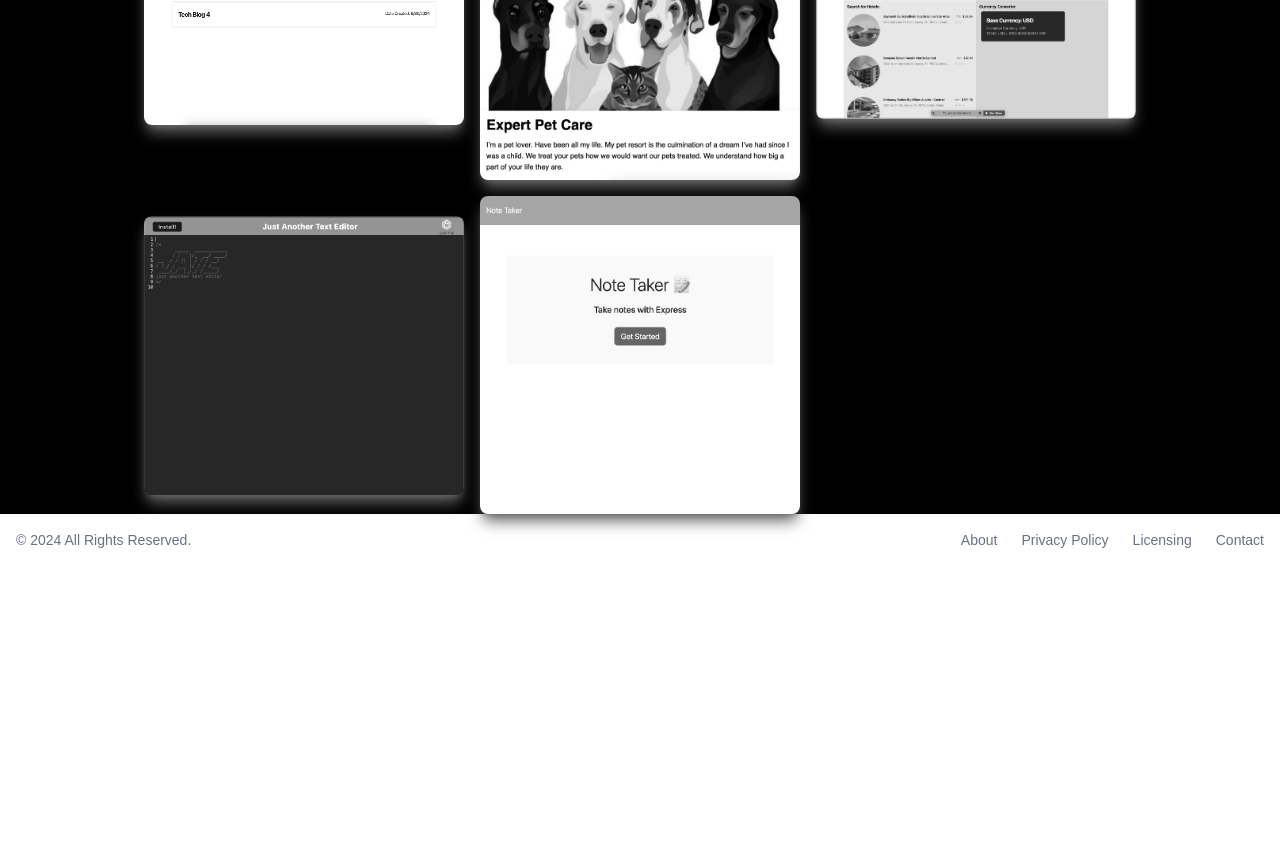
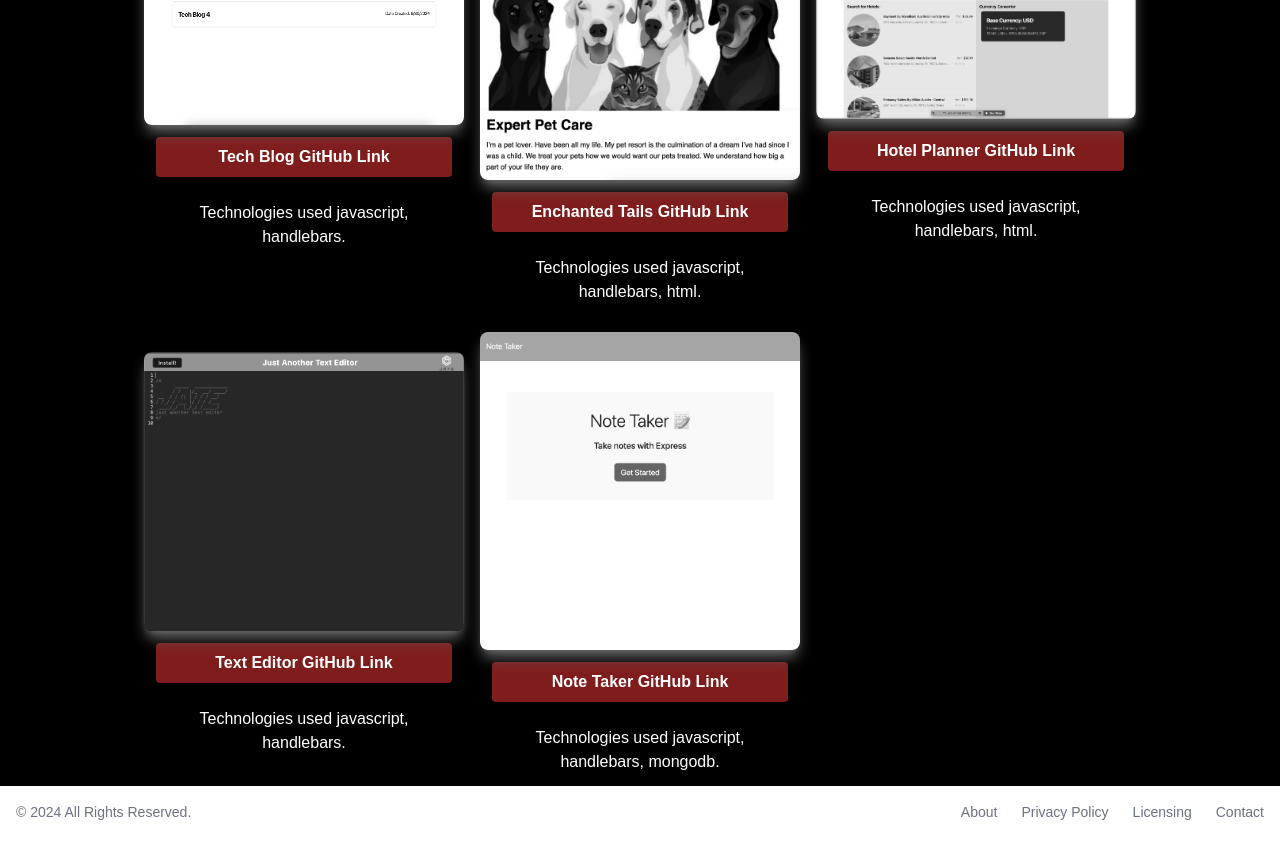
Before and after one commit to TravisJBlack/React-Portfolio, a React (Vite) app in the folder Travis-Portfolio/: page /Portfolio in a window 1280 px wide. Shown: the part 480-1338 px from the top of the page. Before the commit the page ends 1090 px from the top, so only its background shows below. Built offline with nearby package versions, Linux system fonts and the light colour scheme.

Commit message:
add button with path to repo and a technologies used paragraph

```diff
--- a/Travis-Portfolio/src/App.jsx
+++ b/Travis-Portfolio/src/App.jsx
@@ -1,11 +1,10 @@
-import { useState } from 'react'
+
 import { Outlet } from 'react-router-dom';
 import {Header} from './components/Header';
 import { Footer } from './components/Footer';
 // import './App.css'
 
 function App() {
-  const [count, setCount] = useState(0)
 
   return (
     <div className='flex flex-col bg-black min-h-screen'>
--- a/Travis-Portfolio/src/components/ProjectList.jsx
+++ b/Travis-Portfolio/src/components/ProjectList.jsx
@@ -1,6 +1,6 @@
 import { useState } from "react";
 
-function ProjectList({ projectData , techData}) {
+function ProjectList({ projectData, techData }) {
     const [showTitle, setShowTitle] = useState(new Array(projectData.length).fill("invisible"))
 
     const [showColor, setShowColor] = useState(new Array(projectData.length).fill('grayscale'))
@@ -34,13 +34,22 @@ function ProjectList({ projectData , techData}) {
         <>
             {projectData.map((project, index) =>
 
-                <div key={index} className={`${showTech[index]}` }>
-                    <a href={project.url} target="_blank" className='relative' >
-                        <img data-color={index} className={`h-auto max-w-full rounded-lg shadow-lg shadow-red-500 hover:border-8 hover:border-red-900 ${showColor[index]}`}
-                            onMouseEnter={color} onMouseLeave={color} src={project.imgPath} alt="" />
-                         <p className={`text-black bg-red-500 bg-opacity-75 absolute top-1/2 left-1/2 -translate-x-1/2 -translate-y-1/2 ${showTitle[index]}`}>{project.name}</p>
-                    </a>
+                <div key={index} className={`${showTech[index]}`}>
+                    <div>
+                        <a href={project.url} target="_blank" className='relative' >
+                            <img data-color={index} className={`h-auto max-w-full rounded-lg shadow-lg shadow-red-500 hover:border-8 hover:border-red-900 ${showColor[index]}`}
+                                onMouseEnter={color} onMouseLeave={color} src={project.imgPath} alt="" />
+                            <p className={`text-black bg-red-500 bg-opacity-75 absolute top-1/2 left-1/2 -translate-x-1/2 -translate-y-1/2 ${showTitle[index]}`}>{project.name}</p>
+                        </a>
+                    </div>
+                    <div className="flex flex-col text-center m-3 ">
+                        <a href={project.GithubUrl} target="_blank" className="bg-red-900 hover:bg-red-700 text-white font-bold py-2 px-4 rounded ">{project.name} GitHub Link</a>
+                        {project.technologies = project.technologies.toString().replace(/,/g, ", ")}
+                        <p className="text-white">Technologies used {project.technologies}.</p>
+                    </div>
+
                 </div>
+
             )}
         </>
     )
--- a/Travis-Portfolio/src/pages/AboutMe.jsx
+++ b/Travis-Portfolio/src/pages/AboutMe.jsx
@@ -15,7 +15,7 @@ export default function AboutMe() {
 
                 <Link
                   to='/Portfolio'
-                  className="bg-red-500 hover:bg-red-700 text-white font-bold py-2 px-4 rounded">
+                  className="bg-red-900 hover:bg-red-700 text-white font-bold py-2 px-4 rounded">
                   See my projects
                 </Link>
 
--- a/Travis-Portfolio/src/pages/Portfolio.jsx
+++ b/Travis-Portfolio/src/pages/Portfolio.jsx
@@ -7,7 +7,6 @@ import { useState } from "react";
 export default function PortfolioPage() {
 
     const [projectData, setProjectData] = useState([...projects])
-    const [scale, setScale] = useState(new Array(projectData.length).fill(''))
 
     const filterStack = (group) => {
         if (group === "") {
@@ -35,7 +34,7 @@ export default function PortfolioPage() {
                 </div>
                 <div className="flex flex-wrap justify-center m-3 md:pb-3">
                     {logos.map((logo, index) =>
-                            <img className='mx-2 w-12 h-12 shadow-lg shadow-red-500 hover:scale-150 transition duration-500' onMouseEnter={() => filterTech(logo.name)} src={logo.image} alt={logo.alt} />
+                            <img key={index} className='mx-2 w-12 h-12 shadow-lg shadow-red-500 hover:scale-150 transition duration-500' onMouseEnter={() => filterTech(logo.name)} src={logo.image} alt={logo.alt} />
                     )}
                 </div>
                 <div className="flex items-center justify-center py-4 md:py-2 flex-wrap">
--- a/Travis-Portfolio/src/utils/projectData.jsx
+++ b/Travis-Portfolio/src/utils/projectData.jsx
@@ -6,45 +6,45 @@ import noteTaker from '../../public/images/noteTaker.png'
 
 const projects = [
     {
-        id: 0,
         name: "Tech Blog",
         imgPath: techBlog,
         group: "fullStack",
         technologies: ["javascript", "handlebars"],
-        url: "https://tech-blog-es9s.onrender.com"
+        url: "https://tech-blog-es9s.onrender.com",
+        GithubUrl: "https://github.com/TravisJBlack/Tech-Blog"
 
     },
     {
-        id: 1,
         name: "Enchanted Tails",
         imgPath: enchantedTails,
         group: "fullStack",
         technologies: ["javascript", "handlebars", "html"],
-         url: ""
+        url: "",
+        GithubUrl: "https://github.com/TravisJBlack/enchantedTailsPetResort"
     },
     {
-        id: 2,
         name: "Hotel Planner",
         imgPath: planner,
         group: "frontend",
         technologies: ["javascript", "handlebars", 'html'],
-        url: ""
+        url: "",
+        GithubUrl: "https://github.com/TravisJBlack/International-Travel-Planner"
     },
     {
-        id: 3,
         name: "Text Editor",
         imgPath: textEditor,
         group: "fullStack",
         technologies: ["javascript", "handlebars"],
-        url: "https://text-editor-i0rh.onrender.com"
+        url: "https://text-editor-i0rh.onrender.com",
+        GithubUrl: "https://github.com/TravisJBlack/Text-Editor"
     },
     {
-        id: 4,
         name: "Note Taker",
         imgPath: noteTaker,
         group: "backend",
         technologies: ["javascript", "handlebars", 'mongodb'],
-        url: "https://note-taker-0r4z.onrender.com"
+        url: "https://note-taker-0r4z.onrender.com",
+        GithubUrl: "https://github.com/TravisJBlack/Note-Taker"
     }
 ]
 
```
Also changed, not shown: 1 other file (tests, documents, lock files or other folders).
